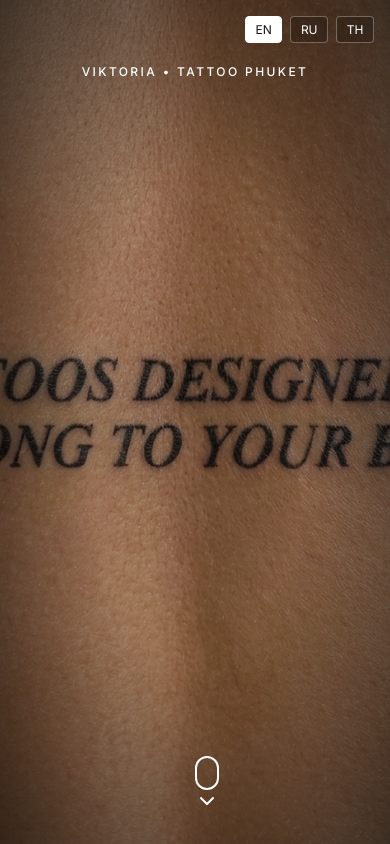
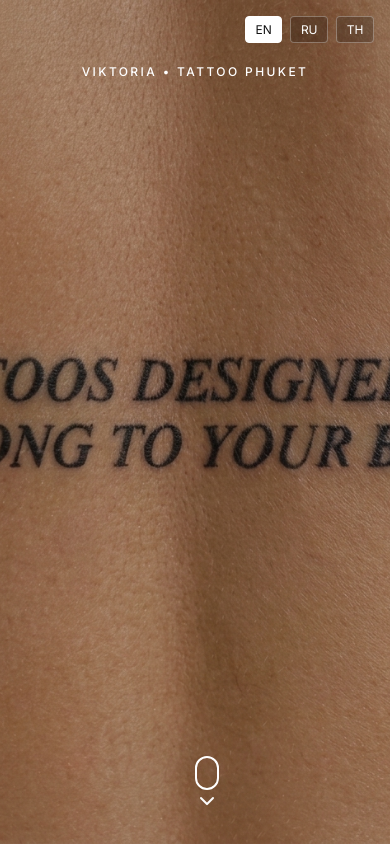
Before and after one commit to Rafargb/vicktatoo, a React (Vite) app: page / in a window 390 px wide. Shown: the top 844 px of the page. Built offline with nearby package versions, Linux system fonts and the light colour scheme; no server answers; the database is empty; a web font is replaced by a local one.

Commit message:
Remove gradient overlay on mobile hero

```diff
--- a/src/components/Hero.css
+++ b/src/components/Hero.css
@@ -19,6 +19,12 @@
   background: radial-gradient(ellipse at center, transparent 40%, rgba(0, 0, 0, 0.6) 100%);
   pointer-events: none;
   z-index: 0;
+}
+
+@media (max-width: 767px) {
+  .hero-section::before {
+    display: none;
+  }
 }
 
 .hero-container {
```
